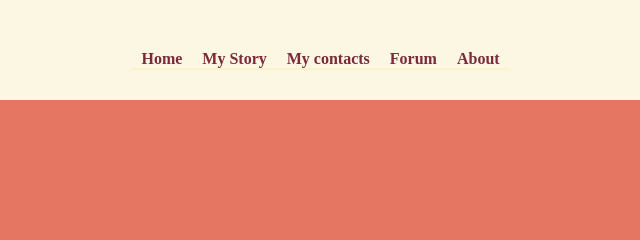
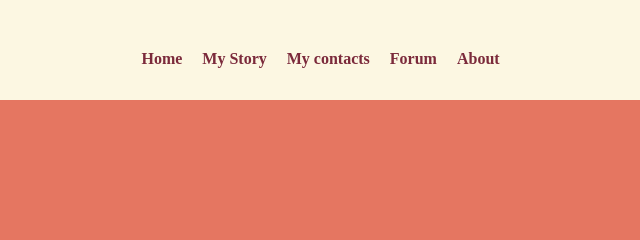
Before and after one commit to NukeTurtle/webtemplate1, a plain HTML site: page index.html in a window 1280 px wide. Shown: the top 240 px of the page, 348-988 px from the left. Drawn offline with Linux system fonts and the light colour scheme.

Commit message:
Add files via upload

```diff
--- a/style.css
+++ b/style.css
@@ -1,5 +1,5 @@
 body{
-    background-color: #f8e7a24d;
+    background-color: #FCF7E2;
     color: #7B2A3B;
 }
 #navigation{
@@ -29,7 +29,7 @@ a:hover{
 }
 nav a{
     padding: 0 10px;
-    border-bottom: 2px solid #f8e7a24d;
+    border-bottom: 2px solid #FCF7E2;
     font-weight: 600;
 }
 #hero{
```
